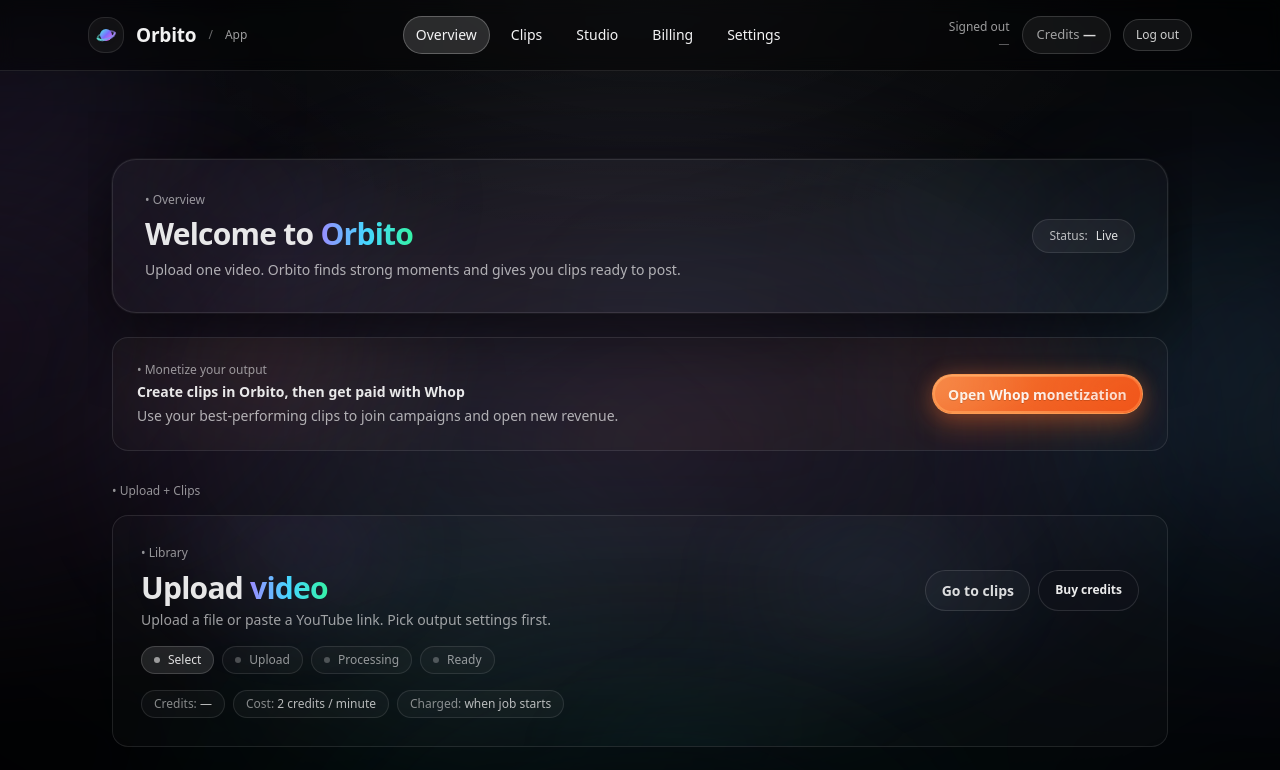
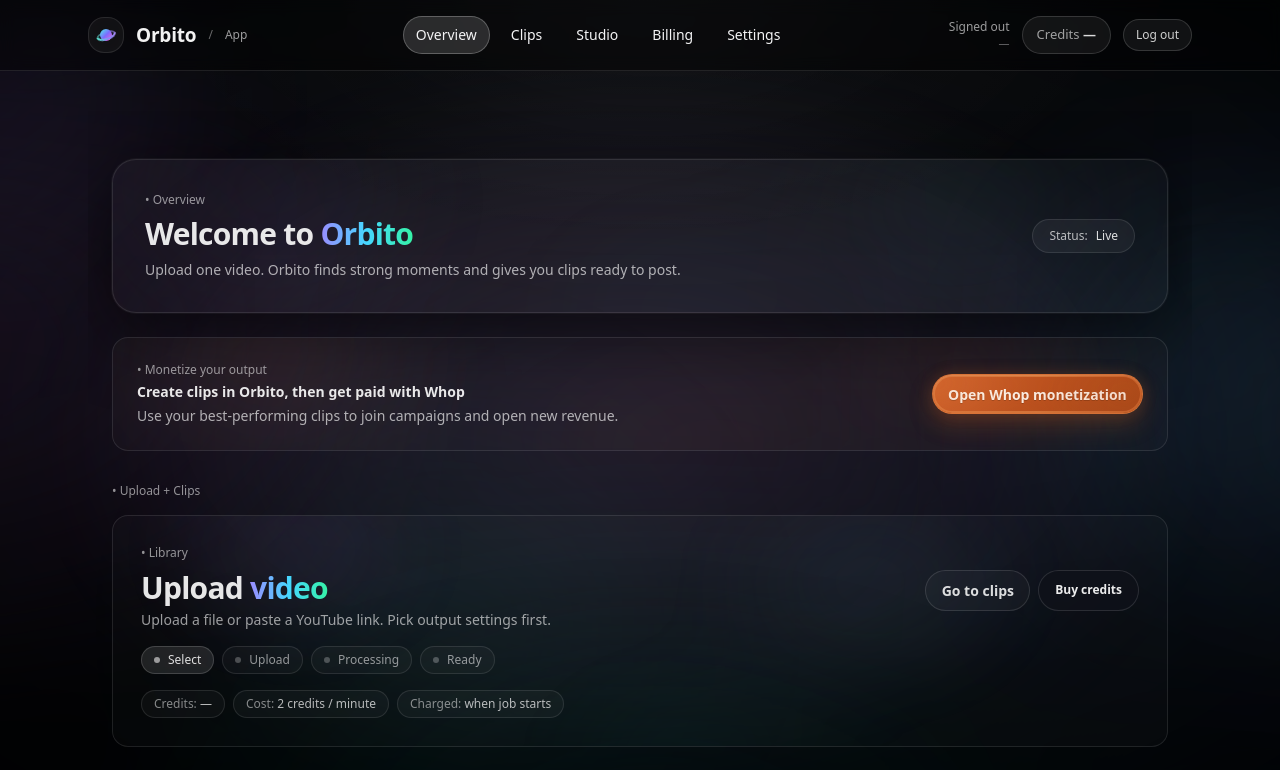
Before and after one commit to Sakibhoq/clipforge-ai, a Next.js app in the folder frontend/: page /app in a window 1280 px wide. Shown: the top 770 px of the page. Built offline with nearby package versions, Linux system fonts and the light colour scheme; no server answers.

Commit message:
orbito: darken whop CTA and restore stronger free-button border motion

```diff
--- a/frontend/app/globals.css
+++ b/frontend/app/globals.css
@@ -661,13 +661,18 @@ textarea {
   background: linear-gradient(
     90deg,
     rgba(0, 0, 0, 0) 0%,
-    rgba(92, 78, 132, 0.82) 16%,
-    rgba(70, 120, 156, 0.86) 36%,
-    rgba(52, 122, 138, 0.82) 54%,
-    rgba(70, 120, 156, 0.86) 72%,
-    rgba(92, 78, 132, 0.82) 86%,
+    rgba(88, 73, 126, 0.78) 12%,
+    rgba(58, 110, 145, 0.84) 24%,
+    rgba(170, 206, 236, 0.82) 34%,
+    rgba(50, 116, 133, 0.82) 46%,
+    rgba(82, 128, 162, 0.86) 58%,
+    rgba(168, 198, 224, 0.76) 68%,
+    rgba(84, 72, 124, 0.78) 82%,
     rgba(0, 0, 0, 0) 100%
   );
+  background-size: 220% 100%;
+  animation: auroraBorderSlide 2.1s linear infinite;
+  will-change: background-position;
   opacity: 0.9;
   filter:
     drop-shadow(0 0 8px rgba(41, 54, 78, 0.22))
@@ -676,6 +681,10 @@ textarea {
 
 .btn-aurora-dark-border::after {
   opacity: 0.38;
+}
+
+.btn-aurora-dark-border:hover::before {
+  animation-duration: 1.2s;
 }
 
 @keyframes auroraBorderSlide {
@@ -887,12 +896,12 @@ textarea {
   isolation: isolate;
 
   border-radius: 9999px;
-  border: 1px solid rgba(255, 167, 93, 0.78);
-  background: linear-gradient(135deg, rgba(255, 123, 52, 0.96), rgba(255, 87, 24, 0.92));
+  border: 1px solid rgba(224, 126, 64, 0.72);
+  background: linear-gradient(135deg, rgba(219, 98, 38, 0.94), rgba(181, 74, 22, 0.90));
   padding: 0.55rem 0.95rem;
   font-size: 0.875rem;
   font-weight: 700;
-  color: rgba(255, 255, 255, 0.98);
+  color: rgba(255, 246, 238, 0.98);
   text-shadow: 0 1px 0 rgba(0, 0, 0, 0.18);
 
   display: inline-flex;
@@ -908,9 +917,9 @@ textarea {
     border-color 160ms ease,
     box-shadow 160ms ease;
   box-shadow:
-    inset 0 1px 0 rgba(255, 243, 224, 0.46),
-    0 10px 28px rgba(255, 105, 35, 0.34),
-    0 0 20px rgba(255, 133, 60, 0.18);
+    inset 0 1px 0 rgba(255, 226, 196, 0.34),
+    0 10px 24px rgba(180, 83, 27, 0.30),
+    0 0 16px rgba(205, 102, 44, 0.16);
 }
 
 .btn-whop::before {
@@ -921,14 +930,14 @@ textarea {
   padding: 2px;
   background: linear-gradient(
     95deg,
-    rgba(255, 164, 94, 0.96),
-    rgba(255, 107, 45, 0.96),
-    rgba(255, 140, 64, 0.94),
-    rgba(255, 164, 94, 0.96)
+    rgba(226, 136, 74, 0.94),
+    rgba(205, 94, 39, 0.94),
+    rgba(219, 116, 57, 0.92),
+    rgba(226, 136, 74, 0.94)
   );
   background-size: 260% 100%;
   animation: whopBorderShift 3.8s linear infinite;
-  opacity: 0.78;
+  opacity: 0.74;
 
   -webkit-mask:
     linear-gradient(#000 0 0) content-box,
@@ -954,9 +963,9 @@ textarea {
   position: absolute;
   inset: -45%;
   background:
-    radial-gradient(150px 90px at 24% 34%, rgba(255, 197, 137, 0.46), transparent 70%),
-    radial-gradient(180px 120px at 72% 48%, rgba(255, 103, 34, 0.42), transparent 72%);
-  opacity: 0.62;
+    radial-gradient(150px 90px at 24% 34%, rgba(223, 149, 94, 0.36), transparent 70%),
+    radial-gradient(180px 120px at 72% 48%, rgba(198, 92, 35, 0.36), transparent 72%);
+  opacity: 0.5;
   filter: blur(11px);
   pointer-events: none;
   z-index: 0;
@@ -969,13 +978,13 @@ textarea {
 }
 
 .btn-whop:hover {
-  background: linear-gradient(135deg, rgba(255, 144, 72, 0.98), rgba(255, 102, 31, 0.96));
-  border-color: rgba(255, 196, 128, 0.96);
+  background: linear-gradient(135deg, rgba(230, 111, 49, 0.96), rgba(196, 85, 30, 0.94));
+  border-color: rgba(236, 152, 97, 0.90);
   transform: translateY(-1px);
   box-shadow:
     0 16px 50px rgba(0, 0, 0, 0.42),
-    0 0 30px rgba(255, 132, 58, 0.44),
-    0 0 50px rgba(255, 94, 33, 0.24);
+    0 0 24px rgba(217, 113, 51, 0.34),
+    0 0 44px rgba(178, 79, 28, 0.2);
 }
 
 .btn-whop:hover::before {
```
